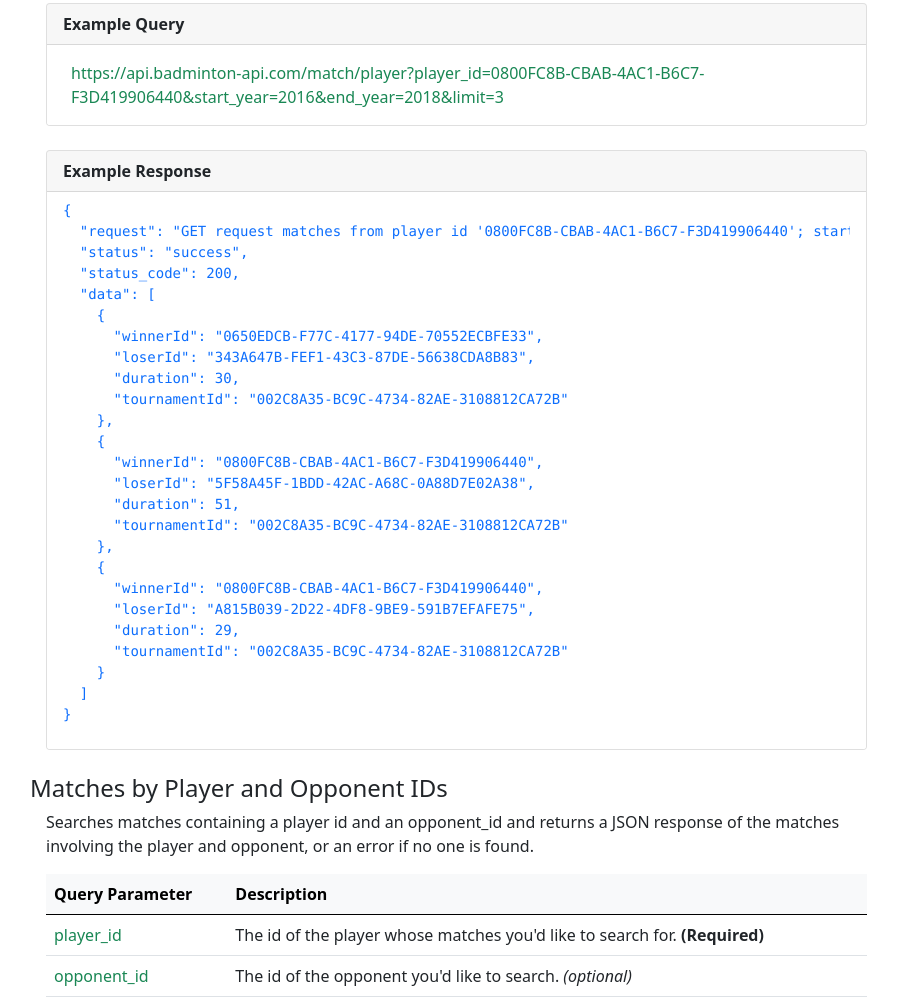
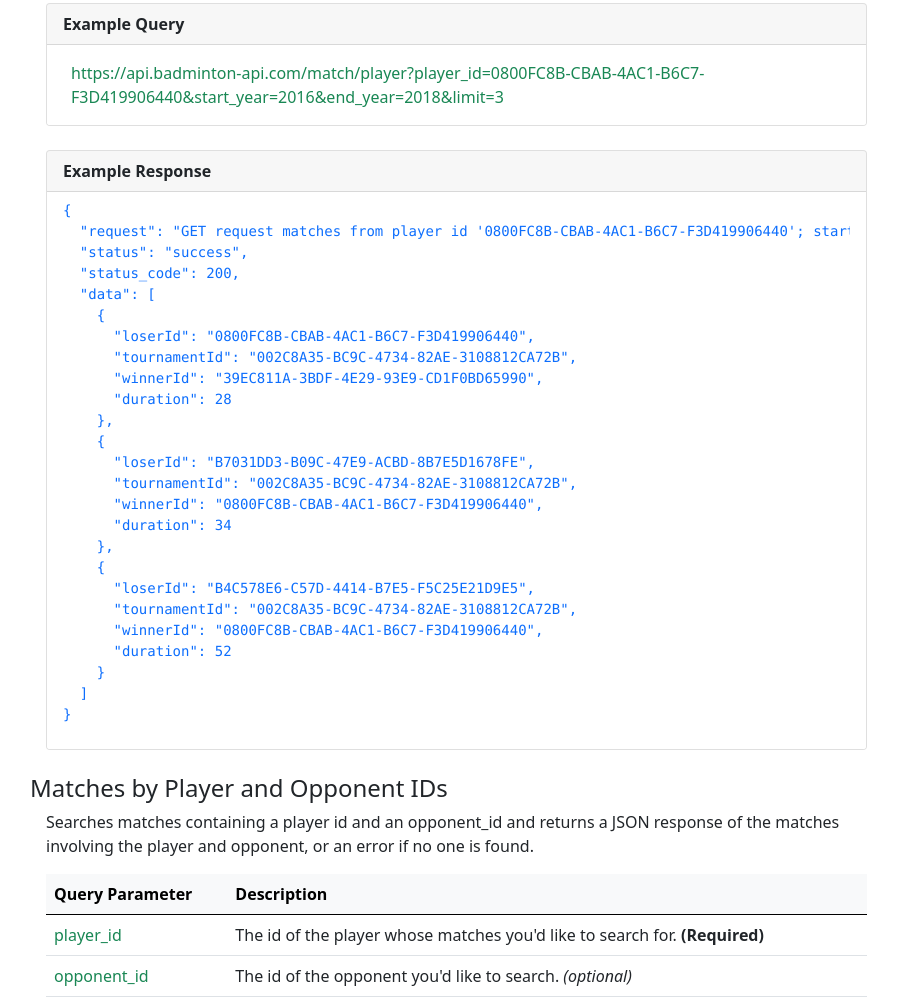
Before and after one commit to oscarlaaaa/badminton-api, a plain HTML site: page bwfapi/static/index.html in a window 1280 px wide. Shown: the part 5935-6935 px from the top of the page, without its empty margins (331-1229 px from the left). Drawn offline with nearby package versions, Linux system fonts and the light colour scheme.

Commit message:
Fix erroneous example data

```diff
--- a/bwfapi/static/index.html
+++ b/bwfapi/static/index.html
@@ -479,30 +479,29 @@
                             <li class="list-group-item">
                                 <pre class="text-primary json"><code>
                                     {
-                                            "request": "GET request matches from player id '0800FC8B-CBAB-4AC1-B6C7-F3D419906440'; start of '2016'; end of '2018'; limit of '3'",
-                                            "status": "success",
-                                            "status_code": 200,
-                                            "data": [
+                                        "request":"GET request matches from player id '0800FC8B-CBAB-4AC1-B6C7-F3D419906440'; start of '2016'; end of '2018'; limit of '3'",
+                                        "status":"success",
+                                        "status_code":200,
+                                        "data":[
                                             {
-                                                "winnerId": "0650EDCB-F77C-4177-94DE-70552ECBFE33",
-                                                "loserId": "343A647B-FEF1-43C3-87DE-56638CDA8B83",
-                                                "duration": 30,
-                                                "tournamentId": "002C8A35-BC9C-4734-82AE-3108812CA72B"
+                                                "loserId":"0800FC8B-CBAB-4AC1-B6C7-F3D419906440",
+                                                "tournamentId":"002C8A35-BC9C-4734-82AE-3108812CA72B",
+                                                "winnerId":"39EC811A-3BDF-4E29-93E9-CD1F0BD65990",
+                                                "duration":28
                                             },
                                             {
-                                                "winnerId": "0800FC8B-CBAB-4AC1-B6C7-F3D419906440",
-                                                "loserId": "5F58A45F-1BDD-42AC-A68C-0A88D7E02A38",
-                                                "duration": 51,
-                                                "tournamentId": "002C8A35-BC9C-4734-82AE-3108812CA72B"
-                                              },
-                                              {
-                                                "winnerId": "0800FC8B-CBAB-4AC1-B6C7-F3D419906440",
-                                                "loserId": "A815B039-2D22-4DF8-9BE9-591B7EFAFE75",
-                                                "duration": 29,
-                                                "tournamentId": "002C8A35-BC9C-4734-82AE-3108812CA72B"
+                                                "loserId":"B7031DD3-B09C-47E9-ACBD-8B7E5D1678FE",
+                                                "tournamentId":"002C8A35-BC9C-4734-82AE-3108812CA72B",
+                                                "winnerId":"0800FC8B-CBAB-4AC1-B6C7-F3D419906440",
+                                                "duration":34
+                                            },{
+                                                "loserId":"B4C578E6-C57D-4414-B7E5-F5C25E21D9E5",
+                                                "tournamentId":"002C8A35-BC9C-4734-82AE-3108812CA72B",
+                                                "winnerId":"0800FC8B-CBAB-4AC1-B6C7-F3D419906440",
+                                                "duration":52
                                             }
                                         ]
-                                          }    </code></pre>
+                                    }</code></pre>
                             </li>
                         </ul>
                     </div>
```
Lines whose indentation alone changed are shown as unchanged.
